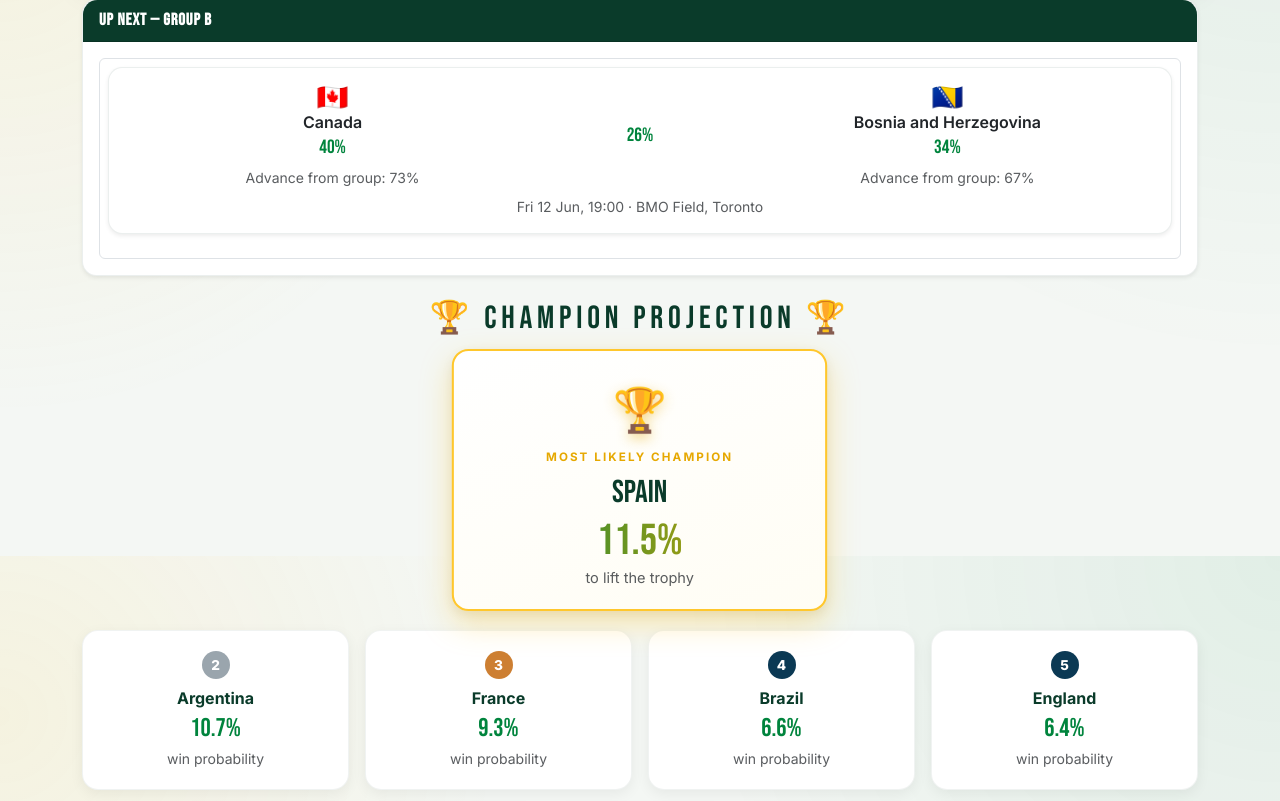
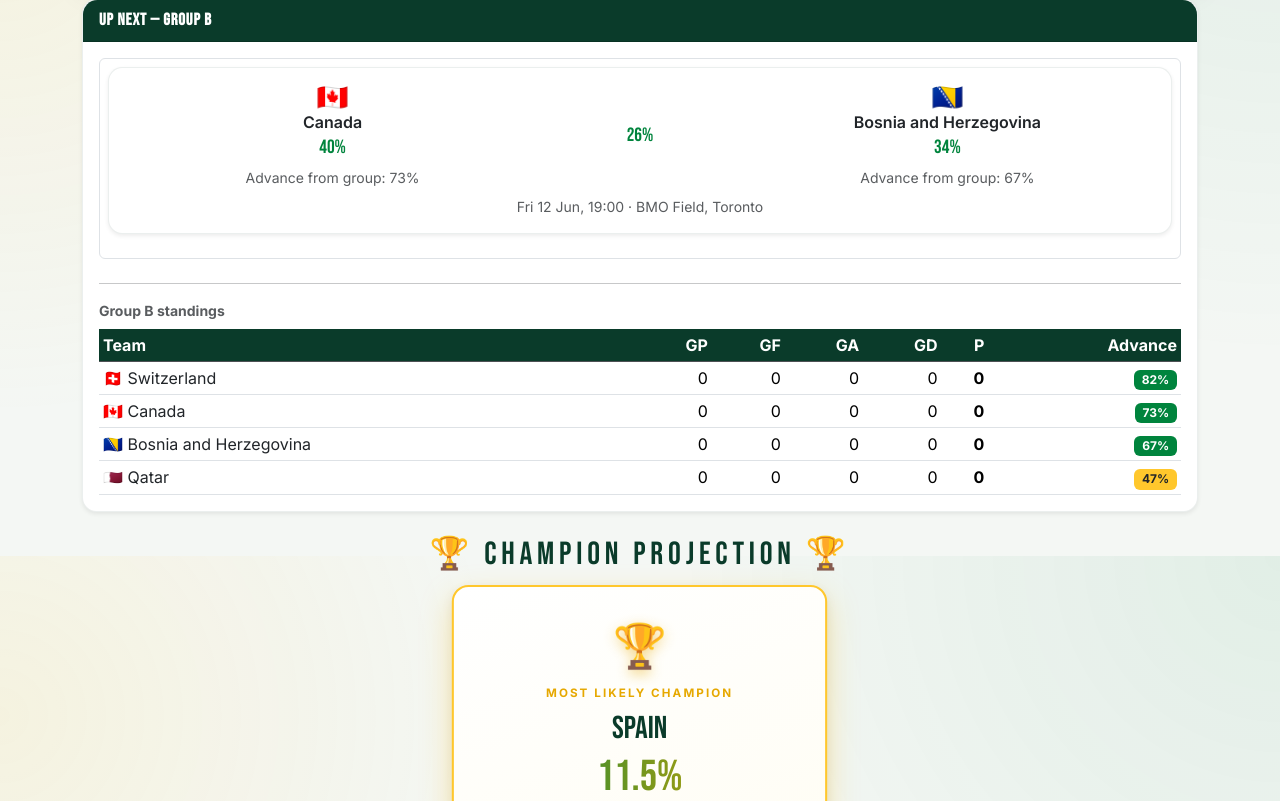
Before and after one commit to rjbruin/tournament, a Flask app: page / in a window 1280 px wide. Shown: the part 244-1045 px from the top of the page. Run offline with Flask 3, Linux system fonts and the light colour scheme.

Commit message:
Inline hypothetical fixture editing with Explore link in meta, add standings/next-opponent panel to Up Next

```diff
--- a/app/templates/_fixture_macros.html
+++ b/app/templates/_fixture_macros.html
@@ -49,7 +49,7 @@
 
 
 {# ---------- Large fixture card: header + odds row + meta line ---------- #}
-{% macro large_fixture(match, header=None, header_url=None, show_advance=False, advance_prob=None) %}
+{% macro large_fixture(match, header=None, header_url=None, show_advance=False, advance_prob=None, editable=False, explore=False, form_id=None) %}
 <div class="card shadow-sm fixture-card mb-3">
   {% if header %}
   <div class="card-header fw-bold d-flex justify-content-between align-items-center">
@@ -62,9 +62,13 @@
         {% if match.home_team %}
         <div class="fixture-flag-lg">{{ match.home_team|flag }}</div>
         <div class="fw-semibold">{{ match.home_team }} {{ form_badge(match.home_team) }}</div>
+        {% if editable %}
+        <input type="number" min="0" class="form-control form-control-sm text-center mx-auto mt-2" style="width:4rem" name="home_goals" value="{{ match.home_goals if match.played else 0 }}" {% if form_id %}form="{{ form_id }}"{% endif %}>
+        {% else %}
         {% if match.home_prob is defined %}<div class="fixture-odds">{{ "%.0f"|format(match.home_prob*100) }}%</div>{% endif %}
         {% if show_advance and match.home_team and advance_prob is not none %}
         <div class="small text-muted mt-1">Advance from group: {{ "%.0f"|format(advance_prob.get(match.home_team, 0)*100) }}%</div>
+        {% endif %}
         {% endif %}
         {% else %}
         {% for cand, p in (match.home_candidates or {}).items() %}
@@ -73,15 +77,20 @@
         {% endif %}
       </div>
       <div class="col-2">
-        {% if match.draw_prob is defined %}<div class="fixture-odds">{{ "%.0f"|format(match.draw_prob*100) }}%</div>{% else %}<div class="fw-bold">vs</div>{% endif %}
+        {% if editable %}<div class="fw-bold">-</div>
+        {% elif match.draw_prob is defined %}<div class="fixture-odds">{{ "%.0f"|format(match.draw_prob*100) }}%</div>{% else %}<div class="fw-bold">vs</div>{% endif %}
       </div>
       <div class="col-5">
         {% if match.away_team %}
         <div class="fixture-flag-lg">{{ match.away_team|flag }}</div>
         <div class="fw-semibold">{{ match.away_team }} {{ form_badge(match.away_team) }}</div>
+        {% if editable %}
+        <input type="number" min="0" class="form-control form-control-sm text-center mx-auto mt-2" style="width:4rem" name="away_goals" value="{{ match.away_goals if match.played else 0 }}" {% if form_id %}form="{{ form_id }}"{% endif %}>
+        {% else %}
         {% if match.away_prob is defined %}<div class="fixture-odds">{{ "%.0f"|format(match.away_prob*100) }}%</div>{% endif %}
         {% if show_advance and match.away_team and advance_prob is not none %}
         <div class="small text-muted mt-1">Advance from group: {{ "%.0f"|format(advance_prob.get(match.away_team, 0)*100) }}%</div>
+        {% endif %}
         {% endif %}
         {% else %}
         {% for cand, p in (match.away_candidates or {}).items() %}
@@ -90,13 +99,23 @@
         {% endif %}
       </div>
     </div>
-    {% if match.played %}
+    {% if match.played and not editable %}
     <div class="text-center fw-bold mt-1">{{ match.home_goals }} - {{ match.away_goals }}</div>
     {% endif %}
-    {% if match.date %}
+    {% if editable %}
+    <div class="text-center mt-2">
+      <button type="submit" {% if form_id %}form="{{ form_id }}"{% endif %} class="btn btn-primary btn-sm">Show hypothetical scenario</button>
+    </div>
+    {% elif match.date or explore %}
     <div class="text-muted small text-center mt-2">
+      {% if match.date %}
       {{ match|local_time }}
       {% if match.venue %} &middot; {{ match.venue }}{% if match.place %}, {{ match.place }}{% endif %}{% endif %}
+      {% endif %}
+      {% if explore %}
+      {% if match.date %} &middot; {% endif %}
+      <span class="text-primary text-decoration-underline" style="cursor:pointer;" id="explore-toggle-btn">🔍 Explore</span>
+      {% endif %}
     </div>
     {% endif %}
   </div>
--- a/app/templates/index.html
+++ b/app/templates/index.html
@@ -32,27 +32,15 @@
     {% if scenario_id and scenario_id != "current" %}<span class="badge bg-secondary">Scenario: {{ scenario_id }}</span>{% endif %}
   </div>
   <div class="card-body">
-    <div class="border rounded p-2">{{ fx.large_fixture(featured_fixture, show_advance=true, advance_prob=results.group_advance_prob if results else none) }}</div>
-    {% if current_user.is_authenticated and not featured_fixture.played %}
-    <button type="button" class="btn btn-outline-primary btn-sm mt-3" id="explore-toggle-btn">🔍 Explore</button>
+    {% set can_explore = current_user.is_authenticated and not featured_fixture.played %}
+    <div class="border rounded p-2">{{ fx.large_fixture(featured_fixture, show_advance=true, advance_prob=results.group_advance_prob if results else none, explore=can_explore) }}</div>
+    {% if can_explore %}
     <div id="explore-panel" class="d-none mt-3">
       <div class="small text-muted mb-2">
-        What if this match ended differently? Enter a score below and explore the hypothetical scenario.
+        What if this match ended differently? Edit the score below and explore the hypothetical scenario.
       </div>
-      <div class="border rounded p-2" id="explore-fixture">{{ fx.large_fixture(featured_fixture, show_advance=true, advance_prob=results.group_advance_prob if results else none) }}</div>
-      <form id="hypothetical-form" class="row g-2 align-items-end mt-3">
-        <div class="col-auto">
-          <label class="form-label small mb-0">{{ featured_fixture.home_team }}</label>
-          <input type="number" min="0" class="form-control form-control-sm" name="home_goals" style="width:5rem" value="0">
-        </div>
-        <div class="col-auto">
-          <label class="form-label small mb-0">{{ featured_fixture.away_team }}</label>
-          <input type="number" min="0" class="form-control form-control-sm" name="away_goals" style="width:5rem" value="0">
-        </div>
-        <div class="col-auto">
-          <button type="submit" class="btn btn-primary btn-sm">Show hypothetical scenario</button>
-        </div>
-      </form>
+      <form id="hypothetical-form"></form>
+      <div class="border rounded p-2" id="explore-fixture">{{ fx.large_fixture(featured_fixture, editable=true, form_id="hypothetical-form") }}</div>
     </div>
     <script>
     document.getElementById('explore-toggle-btn')?.addEventListener('click', function () {
@@ -90,6 +78,60 @@
       }
     });
     </script>
+    {% endif %}
+
+    {% if featured_fixture._group %}
+    {% if featured_group_table %}
+    <hr class="mt-4">
+    <div class="small text-muted fw-bold mb-2">Group {{ featured_fixture._group }} standings</div>
+    <div class="table-responsive">
+      <table class="table table-sm table-hover mb-0">
+        <thead class="table-dark">
+          <tr>
+            <th>Team</th>
+            <th class="text-end">GP</th>
+            <th class="text-end">GF</th>
+            <th class="text-end">GA</th>
+            <th class="text-end">GD</th>
+            <th class="text-end">P</th>
+            {% if results %}<th class="text-end">Advance</th>{% endif %}
+          </tr>
+        </thead>
+        <tbody>
+          {% for row in featured_group_table %}
+          <tr>
+            <td><a href="{{ url_for('web.team', name=row.name) }}" class="text-decoration-none text-dark">{{ row.name|flag }} {{ row.name }}</a> {{ fx.form_badge(row.name) }}</td>
+            <td class="text-end">{{ row.gp }}</td>
+            <td class="text-end">{{ row.gf }}</td>
+            <td class="text-end">{{ row.ga }}</td>
+            <td class="text-end">{{ row.gd }}</td>
+            <td class="text-end fw-bold">{{ row.pts }}</td>
+            {% if results %}
+            <td class="text-end">
+              {% set adv = row.advance_prob %}
+              <span class="badge {% if adv > 0.6 %}bg-success{% elif adv > 0.35 %}bg-warning text-dark{% else %}bg-danger{% endif %}">
+                {{ "%.0f"|format(adv*100) }}%
+              </span>
+            </td>
+            {% endif %}
+          </tr>
+          {% endfor %}
+        </tbody>
+      </table>
+    </div>
+    {% endif %}
+    {% else %}
+    <hr class="mt-4">
+    <div class="small text-muted fw-bold mb-2">Next opponent</div>
+    {% for side, cands in [(featured_fixture.get('home_candidates'), 'home'), (featured_fixture.get('away_candidates'), 'away')] %}
+      {% if cands %}
+      <div class="mb-2">
+        {% for cand, p in cands.items() %}
+        <span class="small text-muted me-3">{{ cand|flag }} {{ cand }} ({{ "%.0f"|format(p*100) }}%)</span>
+        {% endfor %}
+      </div>
+      {% endif %}
+    {% endfor %}
     {% endif %}
   </div>
 </div>
--- a/app/web/routes.py
+++ b/app/web/routes.py
@@ -95,6 +95,13 @@ def index():
         upcoming = [m for m in all_normalized if not m.get("played")]
         featured_fixture = upcoming[0] if upcoming else all_normalized[-1]
 
+    featured_group_table = None
+    if featured_fixture and featured_fixture.get("_group"):
+        g = next((g for g in groups if g["name"] == featured_fixture["_group"]), None)
+        if g:
+            raw_fixtures = (results or {}).get("fixtures", {}).get(g["name"], [])
+            featured_group_table = compute_group_table(g, raw_fixtures, teams_by_name, results)
+
     scenario_list = data_store.list_scenarios()
     active_scenario = data_store.load_scenario(scenario_id)
     last_updated_ts = data_store.actuals_last_updated()
@@ -113,6 +120,7 @@ def index():
         scenario_list=scenario_list,
         last_updated=last_updated,
         featured_fixture=featured_fixture,
+        featured_group_table=featured_group_table,
     )
 
 
```
